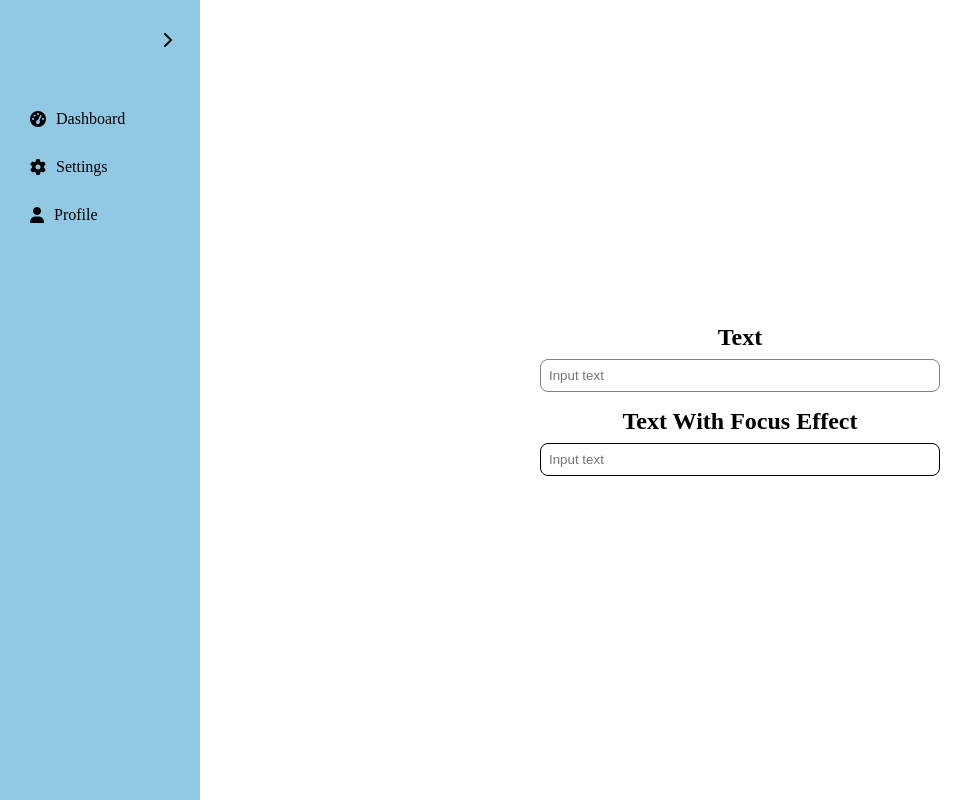
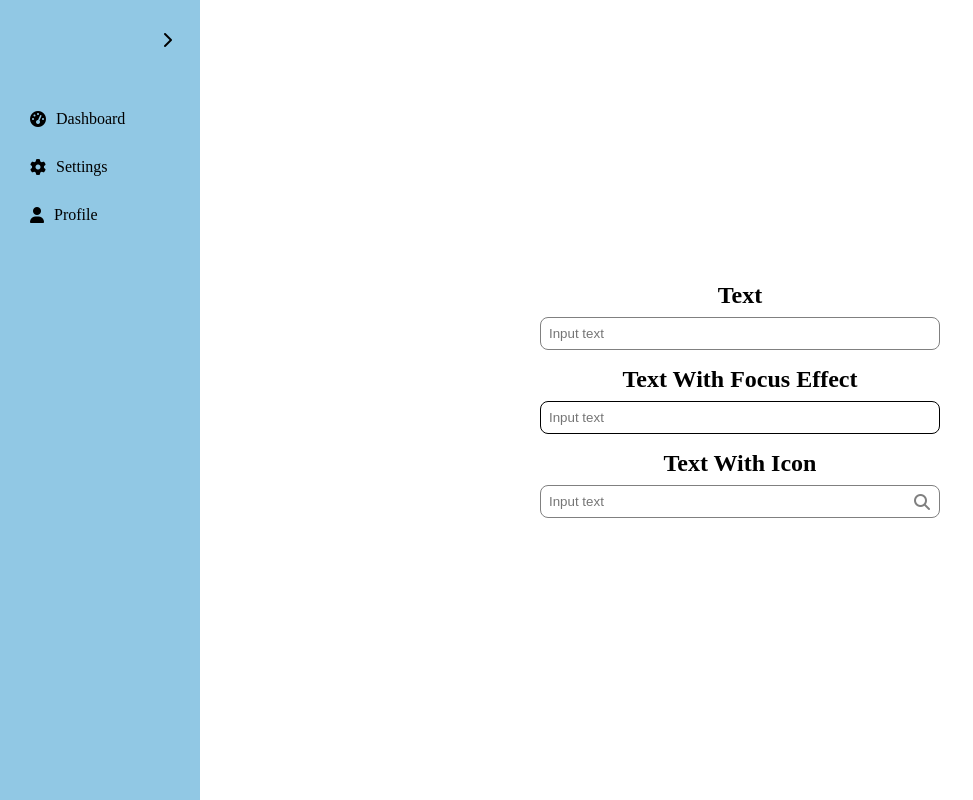
Before and after one commit to akhmadfaizin/component-html-css-js, a plain HTML site: page src/input/text/index.html in a window 1280 px wide. Shown: the whole page, without its empty margins (0-973 px from the left). Drawn offline with Linux system fonts and the light colour scheme.

Commit message:
Input -> Text -> Input with Icon

```diff
--- a/src/input/text/index.html
+++ b/src/input/text/index.html
@@ -60,6 +60,14 @@
               class="input-item input-with-focus"
             />
           </div>
+          <!-- Normal Input Text with Icon -->
+          <div class="input-container">
+            <h2>Text With Icon</h2>
+            <div class="input-wrapper">
+              <input type="text" placeholder="Input text" class="input-item" />
+              <i class="fas fa-search input-icon"></i>
+            </div>
+          </div>
         </div>
       </div>
     </div>
--- a/src/input/text/styles.css
+++ b/src/input/text/styles.css
@@ -147,6 +147,20 @@ body {
   border: 1px solid red;
 }
 
+.input-wrapper {
+  position: relative;
+  display: inline-block;
+}
+
+.input-icon {
+  position: absolute;
+  right: 10px;
+  top: 50%;
+  transform: translateY(-50%);
+  color: #808080;
+  font-size: 16px;
+}
+
 @media screen and (max-width: 768px) {
   .sidebar {
     width: 60px;
```
